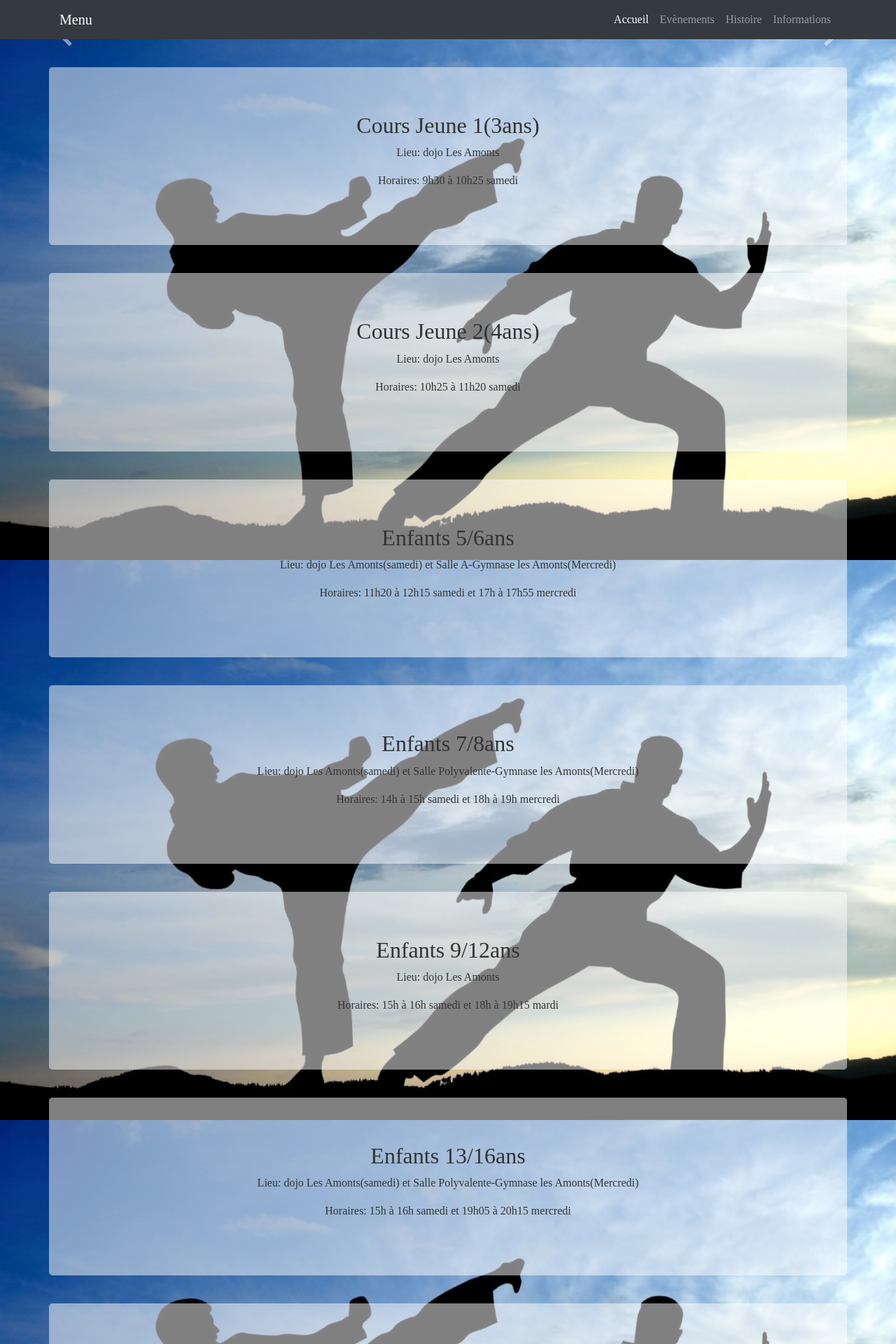
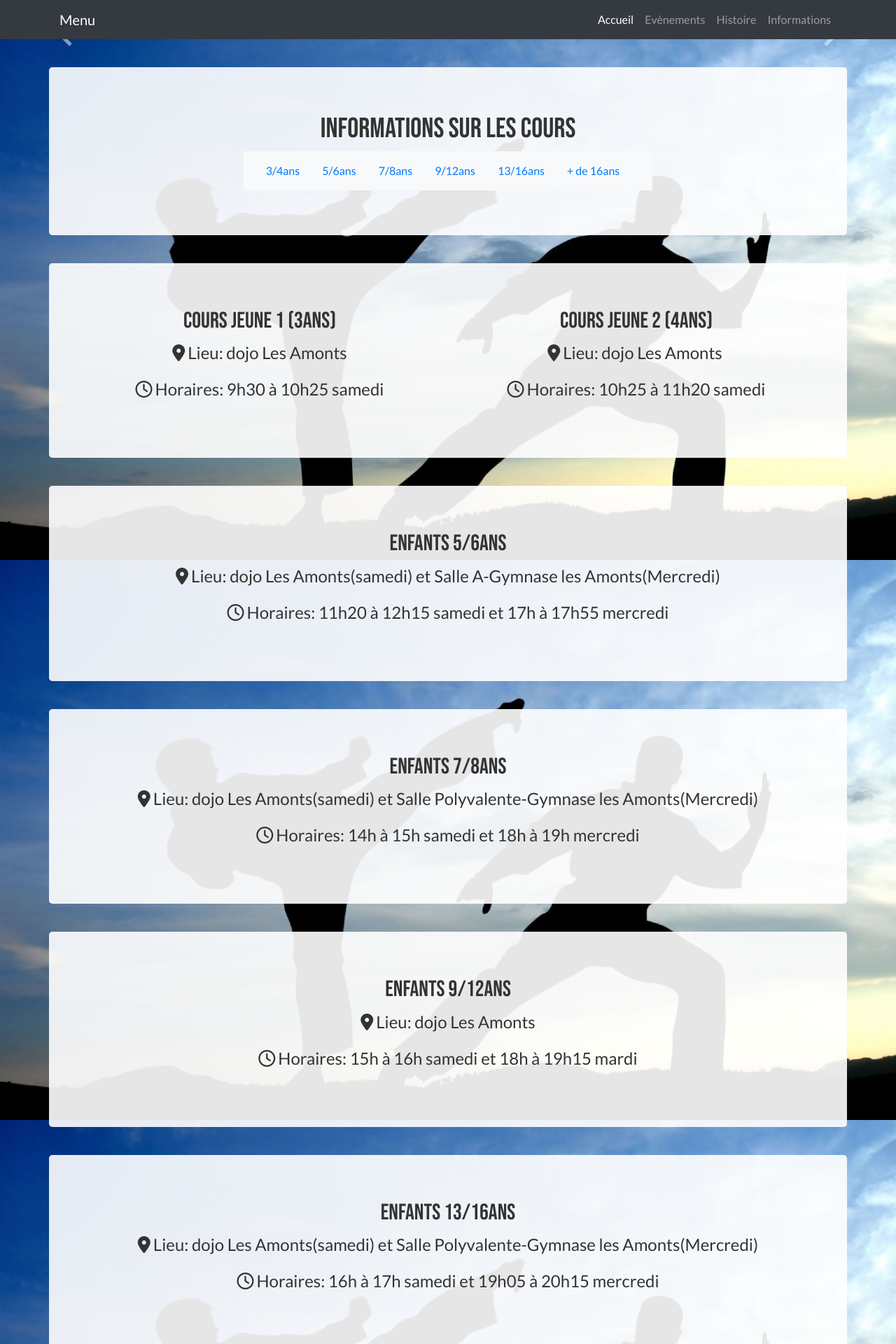
Before and after one commit to SophieMurat/taekwondo, a PHP site: page / in a window 1280 px wide. Shown: the top 1920 px of the page at 70% size. Run offline with PHP 8.4, Linux system fonts and the light colour scheme; data that the repository does not hold is empty; some libraries are stand-ins or nearby versions.

Commit message:
Amelioration du front avec Boostrap et css

```diff
--- a/public/css/style.css
+++ b/public/css/style.css
@@ -1,3 +1,6 @@
+*{
+    font-family: 'Lato', sans-serif;
+}
 body {
     font-family: 'Bitter', serif;
     background-color: #eef;
@@ -9,17 +12,24 @@ body {
     -o-background-size: cover;
     position: relative;
     padding-top:56px;
+    position:relative;
+}
+h1,h2{
+    font-family: 'Bebas Neue', cursive;
+}
+p{
+    font-size: 1.5rem;
 }
 button #confirm .inactive{
     display: none !important;
 }
 .jumbotron {
     margin-top: 40px;
-    background: rgba(255, 255, 255, 0.5);
+    background: rgba(255, 255, 255, 0.9);
   }
 .errorMsg{
     padding:10%;
 }
-/*#myPage #slider .carrousel-item .active{
+.carousel-item{
     max-height: 600px !important;
 }
--- a/view/eventsView.php
+++ b/view/eventsView.php
@@ -9,12 +9,12 @@
             <h2 class="post-title">
                 <?php echo htmlspecialchars($event->getTitle()) ?>
             </h2>
-            <h3 class="post-subtitle">
+            <p class="post-subtitle">
                 <?php echo $event->getContent() ?>
                 <br/>
-            </h3>
+            </p>
           </a>
-          <p class="post-meta">se déroulera le <?php echo htmlspecialchars($event->getDateEvent()) ?>
+          <p><i class="far fa-calendar-alt"></i><span class="badge badge-pill badge-info ml-1">Date: <?php echo htmlspecialchars($event->getDateEvent()) ?></span>
         </div>
       </div>
     </div>
--- a/view/homePageView.php
+++ b/view/homePageView.php
@@ -29,7 +29,7 @@
         $actives = 'active';
       endif;
     ?>
-    <div class="carousel-item <?php echo $actives ?>" id="slider" style="max-height: 600px">
+    <div class="carousel-item <?php echo $actives ?>">
       <img class="d-block w-100" src="<?php echo $row->getImage_path(); ?>" alt="taekwondo">
       <div class="carousel-caption d-none d-md-block">
         <h4><?php echo $row->getImage_title()?></h4>
@@ -51,49 +51,73 @@
 </div>
 <div class="container">
   <div class="jumbotron row text-center">
-    <h2 class="col-lg-12">Cours Jeune 1(3ans)</h2>
-    <p class="col-lg-12">Lieu: dojo Les Amonts</p>
-    <p class="col-lg-12">Horaires: 9h30 à 10h25 samedi</p>
+    <h1 class="col-lg-12">Informations sur les cours</h1>
+    <nav id="courses" class="navbar navbar-light bg-light mx-auto">
+    <ul class="nav nav-pills col-lg-12">
+      <li class="nav-item">
+        <a class="nav-link" href="index.php#jeune">3/4ans</a>
+      </li>
+      <li class="nav-item">
+        <a class="nav-link" href="index.php#enfant5">5/6ans</a>
+      </li>
+      <li class="nav-item">
+        <a class="nav-link" href="index.php#enfant7">7/8ans</a>
+      </li>
+      <li class="nav-item">
+        <a class="nav-link" href="index.php#enfant9">9/12ans</a>
+      </li>
+      <li class="nav-item">
+        <a class="nav-link" href="index.php#enfant13">13/16ans</a>
+      </li>
+      <li class="nav-item" id="jeune">
+        <a class="nav-link" href="index.php#adultes">+ de 16ans</a>
+      </li>
+    </ul>
+    </nav>
   </div>
   <div class="jumbotron row text-center">
-    <h2 class="col-lg-12">Cours Jeune 2(4ans)</h2>
-    <p class="col-lg-12">Lieu: dojo Les Amonts</p>
-    <p class="col-lg-12">Horaires: 10h25 à 11h20 samedi</p>
+    <div class="col-lg-6">
+      <h2 class="col-lg-12">Cours Jeune 1 (3ans)</h2>
+      <p class="col-lg-12"><i class="fas fa-map-marker-alt"></i><span class="ml-1">Lieu: dojo Les Amonts</span></p>
+      <p class="col-lg-12"><i class="far fa-clock"></i><span class="ml-1">Horaires: 9h30 à 10h25 samedi</span></p>
+    </div>
+    <div class="col-lg-6">
+      <h2 class="col-lg-12">Cours Jeune 2 (4ans)</h2>
+      <p class="col-lg-12"><i class="fas fa-map-marker-alt"></i><span class="ml-1">Lieu: dojo Les Amonts<span class="ml-1"></p>
+      <p class="col-lg-12" id="enfant5"><i class="far fa-clock"></i><span class="ml-1">Horaires: 10h25 à 11h20 samedi</span></p>
+    </div>
   </div>
   <div class="jumbotron row text-center">
     <h2 class="col-lg-12">Enfants 5/6ans</h2>
-    <p class="col-lg-12">Lieu: dojo Les Amonts(samedi) et Salle A-Gymnase les Amonts(Mercredi)</p>
-    <p class="col-lg-12">Horaires: 11h20 à 12h15 samedi et 17h à 17h55 mercredi</p>
+    <p class="col-lg-12"><i class="fas fa-map-marker-alt"></i><span class="ml-1">Lieu: dojo Les Amonts(samedi) et Salle A-Gymnase les Amonts(Mercredi)</span></p>
+    <p class="col-lg-12" id="enfant7"><i class="far fa-clock"></i><span class="ml-1">Horaires: 11h20 à 12h15 samedi et 17h à 17h55 mercredi</span></p>
   </div>
-  <div class="jumbotron row text-center">
+  <div class="jumbotron row text-center" id="enfant9">
     <h2 class="col-lg-12">Enfants 7/8ans</h2>
-    <p class="col-lg-12">Lieu: dojo Les Amonts(samedi) et Salle Polyvalente-Gymnase les Amonts(Mercredi)</p>
-    <p class="col-lg-12">Horaires: 14h à 15h samedi et 18h à 19h mercredi</p>
+    <p class="col-lg-12"><i class="fas fa-map-marker-alt"></i><span class="ml-1">Lieu: dojo Les Amonts(samedi) et Salle Polyvalente-Gymnase les Amonts(Mercredi)</span></p>
+    <p class="col-lg-12"><i class="far fa-clock"></i><span class="ml-1">Horaires: 14h à 15h samedi et 18h à 19h mercredi</span></p>
   </div>
-  <div class="jumbotron row text-center">
+  <div class="jumbotron row text-center" id="enfant13">
     <h2 class="col-lg-12">Enfants 9/12ans</h2>
-    <p class="col-lg-12">Lieu: dojo Les Amonts</p>
-    <p class="col-lg-12">Horaires: 15h à 16h samedi et 18h à 19h15 mardi</p>
+    <p class="col-lg-12"><i class="fas fa-map-marker-alt"></i><span class="ml-1">Lieu: dojo Les Amonts</span></p>
+    <p class="col-lg-12"><i class="far fa-clock"></i><span class="ml-1">Horaires: 15h à 16h samedi et 18h à 19h15 mardi</span></p>
   </div>
   <div class="jumbotron row text-center">
     <h2 class="col-lg-12">Enfants 13/16ans</h2>
-    <p class="col-lg-12">Lieu: dojo Les Amonts(samedi) et Salle Polyvalente-Gymnase les Amonts(Mercredi)</p>
-    <p class="col-lg-12">Horaires: 15h à 16h samedi et 19h05 à 20h15 mercredi</p>
+    <p class="col-lg-12"><i class="fas fa-map-marker-alt"></i><span class="ml-1">Lieu: dojo Les Amonts(samedi) et Salle Polyvalente-Gymnase les Amonts(Mercredi)</span></p>
+    <p class="col-lg-12" id="adultes"><i class="far fa-clock"></i><span class="ml-1">Horaires: 16h à 17h samedi et 19h05 à 20h15 mercredi</span></p>
   </div>
   <div class="jumbotron row text-center">
     <h2 class="col-lg-12">A partir de 16ans</h2>
-    <h3 class="col-lg-12">Cours</h3>
-    <p class="col-lg-12">Lieu: dojo Les Amonts(marddi) et Salle A-Gymnase les Amonts(Jeudi)</p>
-    <p class="col-lg-12">Horaires: 20h30 à 22h</p>
-    <h3 class="col-lg-12">Loisirs en 2 groupes G1 et G2</h3>
-    <p class="col-lg-12">Lieu: Salle A-Polyvalente les Amonts(G1-Mercredi et Vendredi) et Les Bathes(G2-Dimanche)</p>
-    <p class="col-lg-12">Horaires: 20h30 à 22h(mercredi),20h à 22h(Vendredi) et 14h à 15h30(Dimanche)</p>
-    <h3 class="col-lg-12">Mise en forme + de 18 ans</h3>
-    <p class="col-lg-12">Lieu: Salle de musculation Gymnase les Amonts</p>
-    <p class="col-lg-12">Horaires: 20h30 à 22h(mercredi),14h30 à 16h30(Jeudi),17h à 22h(vendredi) et 9h30-12h30 et 14h-17h(Dimanche)</p>
-  </div>
-  <div class="jumbotron row text-center">
-    <a class="btn btn-info" href="events" role="button">Voir les évènements</a>
+    <h3 class="col-lg-12"><u>Cours: </u></h3>
+    <p class="col-lg-12"><i class="fas fa-map-marker-alt"></i><span class="ml-1">Lieu: dojo Les Amonts(marddi) et Salle A-Gymnase les Amonts(Jeudi)</span></p>
+    <p class="col-lg-12"><i class="far fa-clock"></i><span class="ml-1">Horaires: 20h30 à 22h</span></p>
+    <h3 class="col-lg-12"><u>Loisirs en 2 groupes G1 et G2: </u></h3>
+    <p class="col-lg-12"><i class="fas fa-map-marker-alt"></i><span class="ml-1">Lieu: Salle A-Polyvalente les Amonts(G1-Mercredi et Vendredi) et Les Bathes(G2-Dimanche)</span></p>
+    <p class="col-lg-12"><i class="far fa-clock"></i><span class="ml-1">Horaires: 20h30 à 22h(mercredi),20h à 22h(Vendredi) et 14h à 15h30(Dimanche)</span></p>
+    <h3 class="col-lg-12"><u>Mise en forme + de 18 ans:</u></h3>
+    <p class="col-lg-12"><i class="fas fa-map-marker-alt"></i><span class="ml-1">Lieu: Salle de musculation Gymnase les Amonts</span></p>
+    <p class="col-lg-12"><i class="far fa-clock"></i><span class="ml-1">Horaires: 20h30 à 22h(mercredi),14h30 à 16h30(Jeudi),17h à 22h(vendredi) et 9h30-12h30 et 14h-17h(Dimanche)</span></p>
   </div>
 </div>
 
--- a/view/informationsView.php
+++ b/view/informationsView.php
@@ -14,7 +14,7 @@
             $inscriptionFiles->closeCursor();
             ?>
             </ul>
-            <h2 class="col-lg-12">Renvoyer les fiches remplies et signées via le formulaire ci-dessous</h2>
+            <h2 class="col-lg-12">Renvoyez les fiches remplies et signées via le formulaire ci-dessous</h2>
     </div>
 </div>
 <div class="container-fluid">
--- a/view/template.php
+++ b/view/template.php
@@ -27,6 +27,7 @@
    <script src="https://code.jquery.com/jquery-3.3.1.slim.min.js" integrity="sha384-q8i/X+965DzO0rT7abK41JStQIAqVgRVzpbzo5smXKp4YfRvH+8abtTE1Pi6jizo" crossorigin="anonymous"></script>
    <script src="https://ajax.googleapis.com/ajax/libs/jquery/3.4.1/jquery.min.js"></script>
     <script src="https://stackpath.bootstrapcdn.com/bootstrap/4.3.1/js/bootstrap.min.js" integrity="sha384-JjSmVgyd0p3pXB1rRibZUAYoIIy6OrQ6VrjIEaFf/nJGzIxFDsf4x0xIM+B07jRM" crossorigin="anonymous"></script>
+    <link href="https://fonts.googleapis.com/css?family=Bebas+Neue|Lato&display=swap" rel="stylesheet">
     <link rel="stylesheet" href="https://stackpath.bootstrapcdn.com/bootstrap/4.3.1/css/bootstrap.min.css" integrity="sha384-ggOyR0iXCbMQv3Xipma34MD+dH/1fQ784/j6cY/iJTQUOhcWr7x9JvoRxT2MZw1T" crossorigin="anonymous">   <script src="https://stackpath.bootstrapcdn.com/bootstrap/4.4.1/js/bootstrap.min.js" integrity="sha384-wfSDF2E50Y2D1uUdj0O3uMBJnjuUD4Ih7YwaYd1iqfktj0Uod8GCExl3Og8ifwB6" crossorigin="anonymous"></script>
    <link rel="stylesheet" type="text/css" href="public/css/style.css">
    <script type="text/javascript" src="https://cdn.tiny.cloud/1/dn4trgysuntk7bas8bgdxa3q66so7v8wygzx78ylg1fpc5iu/tinymce/5/tinymce.min.js" referrerpolicy="origin"></script>
@@ -35,6 +36,7 @@
     selector: '#event_content'
   });
   </script>
+  <script src="https://kit.fontawesome.com/47f045115e.js" crossorigin="anonymous"></script>
 
 </head>
 <body>
```
